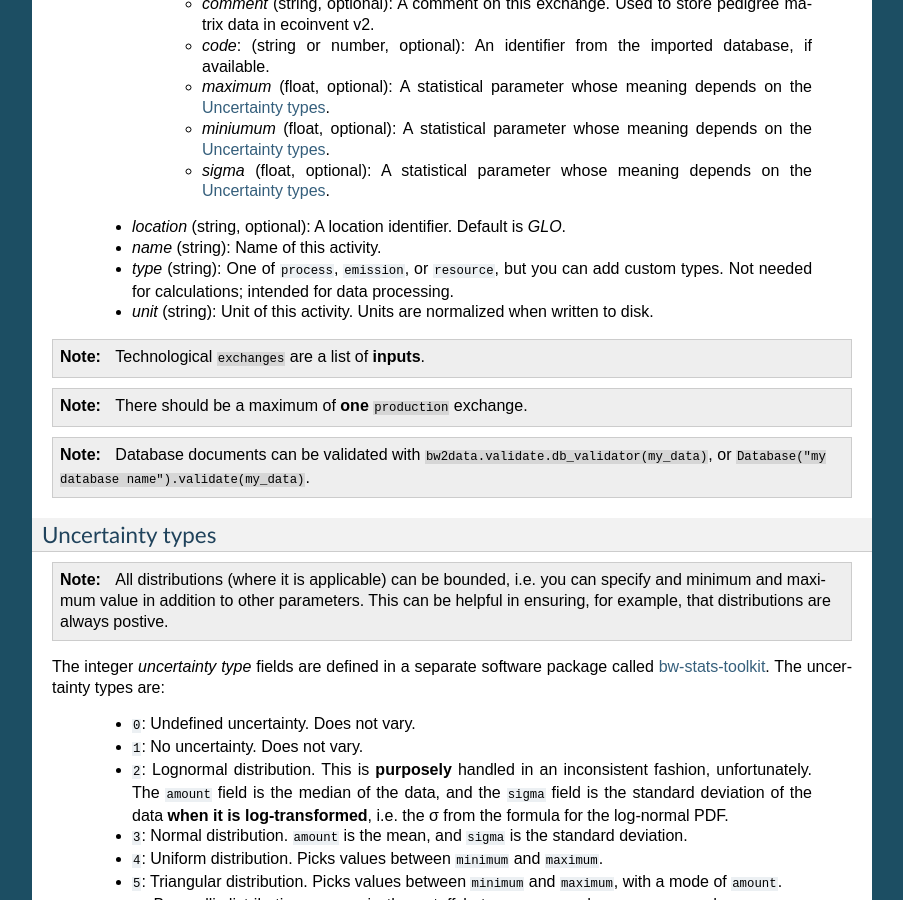
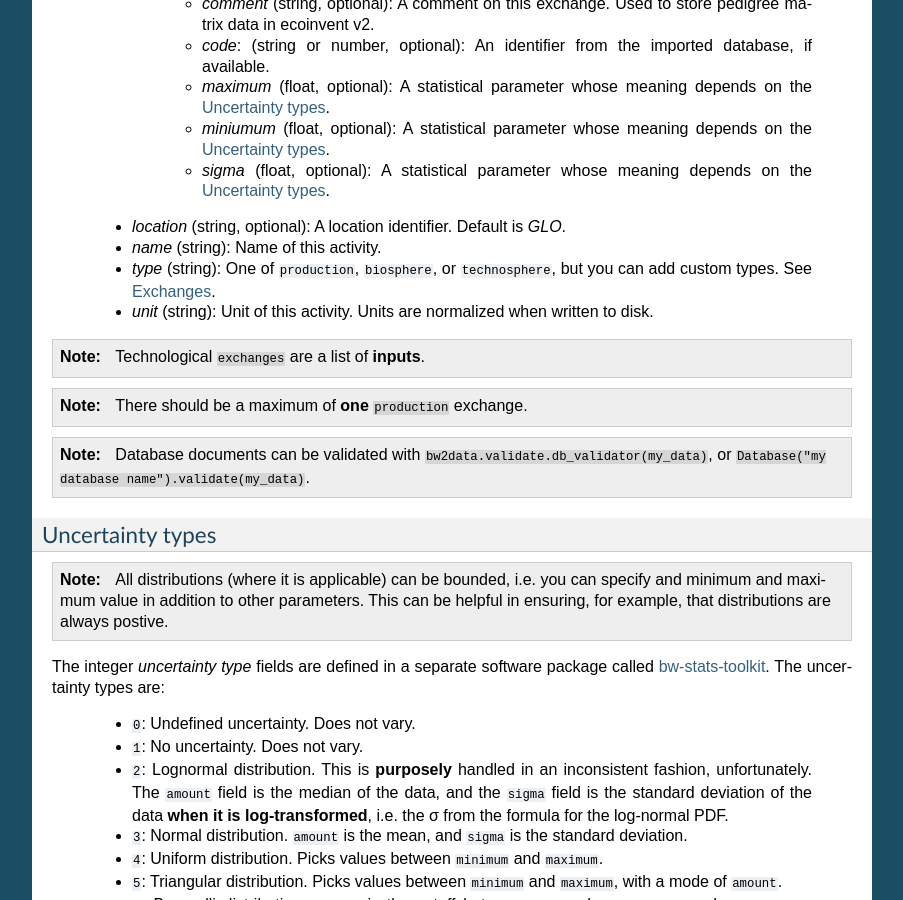
Before and after one commit to brightway-lca/brightway2, a Sphinx documentation site: the page built from docs/key-concepts.rst, in a window 1280 px wide and 900 px high, scrolled down 5514 px. Shown: the whole window, without its empty margins (198-1101 px from the left). Built offline with Sphinx 7.4.7, drawn with Linux system fonts in a browser that asks for light colours.

Commit message:
Small doc fixups

```diff
--- a/docs/faq.rst
+++ b/docs/faq.rst
@@ -18,5 +18,6 @@ Here are some IDEs which are often recommended:
     * `PyCharm <http://www.jetbrains.com/pycharm/>`_
     * `PyDev + Eclipse <http://pydev.org/>`_
     * `Komodo <http://www.activestate.com/python-ide>`_
+    * `WingWare <http://wingware.com/>`_
 
 See also the `discussion on the Python wiki <https://wiki.python.org/moin/IntegratedDevelopmentEnvironments>`_ and a `long StackOverflow discussion <http://stackoverflow.com/questions/81584/what-ide-to-use-for-python/>`_.
--- a/docs/key-concepts.rst
+++ b/docs/key-concepts.rst
@@ -106,6 +106,8 @@ Activity hashes
 When you import an *ecospold* dataset, the codes that are generated automatically look like a bunch of nonsense, like this: ``6d336c64e3a0ff08dee166a1dfdf0946``. Although the *ecospold* format does include numbers, and some producers of ecoinvent use those numbers in a meaningful way, every other program that produces *ecospold* messes the numbers up, and so we can't believe them.
 
 We want to have a way of identifying datasets which is consistent from machine to machine, so that it is easier to share and work with datasets without have to relink activities. The way Brightways identifies an activity or flow is with the `MD5 <http://en.wikipedia.org/wiki/MD5>`_ hash of a few attributes: the ``name``, ``location``, ``unit``, and ``categories``. The function is ``bw2data.utils.activity_hash``, but the procedure is simple: concatenate the name, each category, the unit and the location, all as lower-case strings. If an attribute doesn't have a value, ignore it. Then take the `MD5 <http://en.wikipedia.org/wiki/MD5>`_ hash of the resulting string.
+
+.. _exchanges:
 
 Exchanges
 ---------
@@ -240,7 +242,7 @@ The document structure is:
         * *sigma* (float, optional): A statistical parameter whose meaning depends on the :ref:`uncertainty-type`.
     * *location* (string, optional): A location identifier. Default is *GLO*.
     * *name* (string): Name of this activity.
-    * *type* (string): One of ``process``, ``emission``, or ``resource``, but you can add custom types. Not needed for calculations; intended for data processing.
+    * *type* (string): One of ``production``, ``biosphere``, or ``technosphere``, but you can add custom types. See :ref:`exchanges`.
     * *unit* (string): Unit of this activity. Units are normalized when written to disk.
 
 .. note::
```
